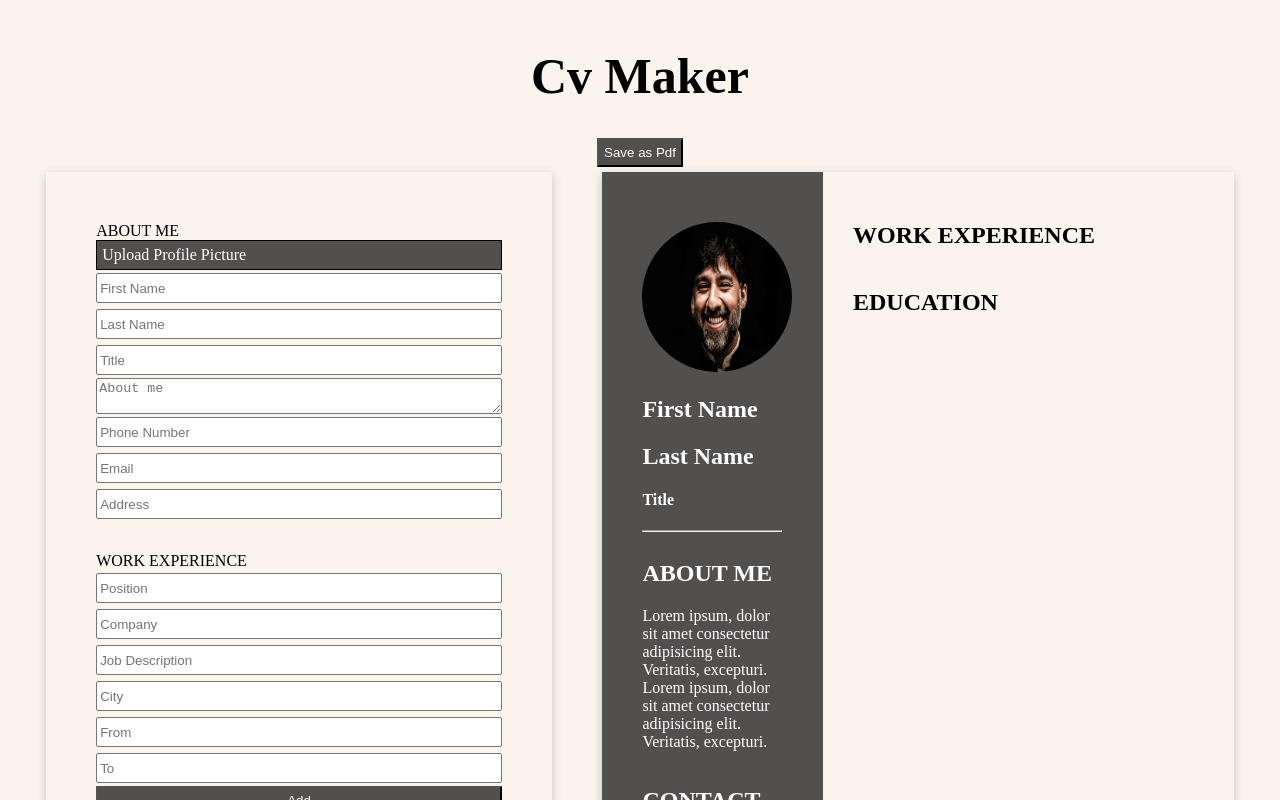
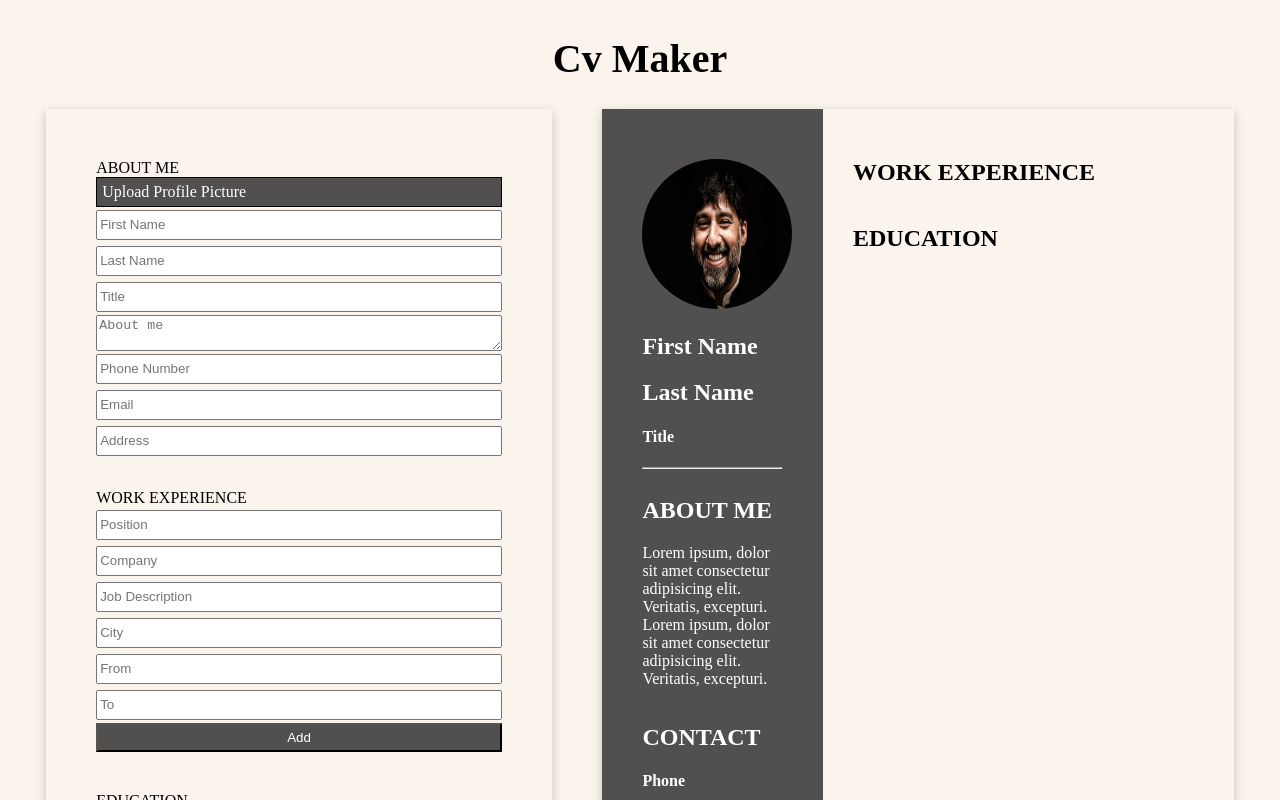
Before and after one commit to ivannissimrch/CvMAker, a React (Create React App) app: page / in a window 1280 px wide. Shown: the top 800 px of the page. Built offline with nearby package versions, Linux system fonts and the light colour scheme.

Commit message:
remove make pdf button

```diff
--- a/package.json
+++ b/package.json
@@ -8,7 +8,6 @@
     "@testing-library/react": "^13.4.0",
     "@testing-library/user-event": "^13.5.0",
     "html2pdf.js": "^0.10.1",
-    "jspdf": "^2.5.1",
     "react": "^18.2.0",
     "react-dom": "^18.2.0",
     "react-scripts": "5.0.1",
--- a/src/components/Header.js
+++ b/src/components/Header.js
@@ -1,18 +1,8 @@
 import classes from "./Header.module.css";
-import JsPDF from "jspdf";
 const Header = () => {
-  const generatePDF = () => {
-    const report = new JsPDF("portrait", "pt", "a4");
-    report.html(document.querySelector("#display")).then(() => {
-      report.save("Resume.pdf");
-    });
-  };
   return (
     <header className={classes.headerContainer}>
       <h1 className={classes.title}>Cv Maker</h1>
-      <button className="save-pdf" onClick={generatePDF}>
-        Save as Pdf
-      </button>
     </header>
   );
 };
--- a/src/components/Header.module.css
+++ b/src/components/Header.module.css
@@ -1,11 +1,11 @@
 .headerContainer{
 
     text-align: center;
-    padding: 5px;
+
 
 
   }
 
   .title{
-  font-size: 50px;
+  font-size: 40px;
 }
```
Also changed, not shown: 1 other file (tests, documents, lock files or other folders).
